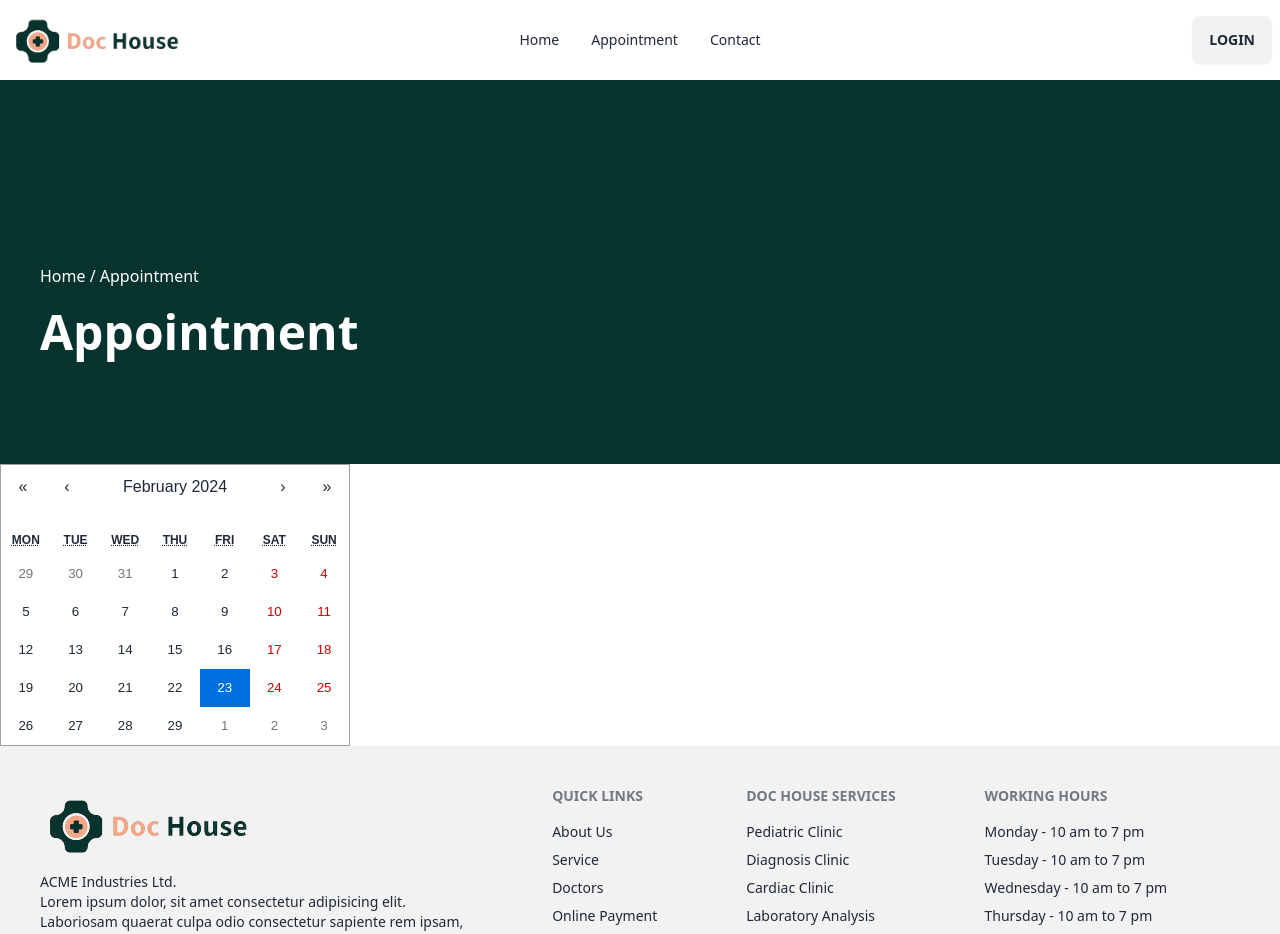
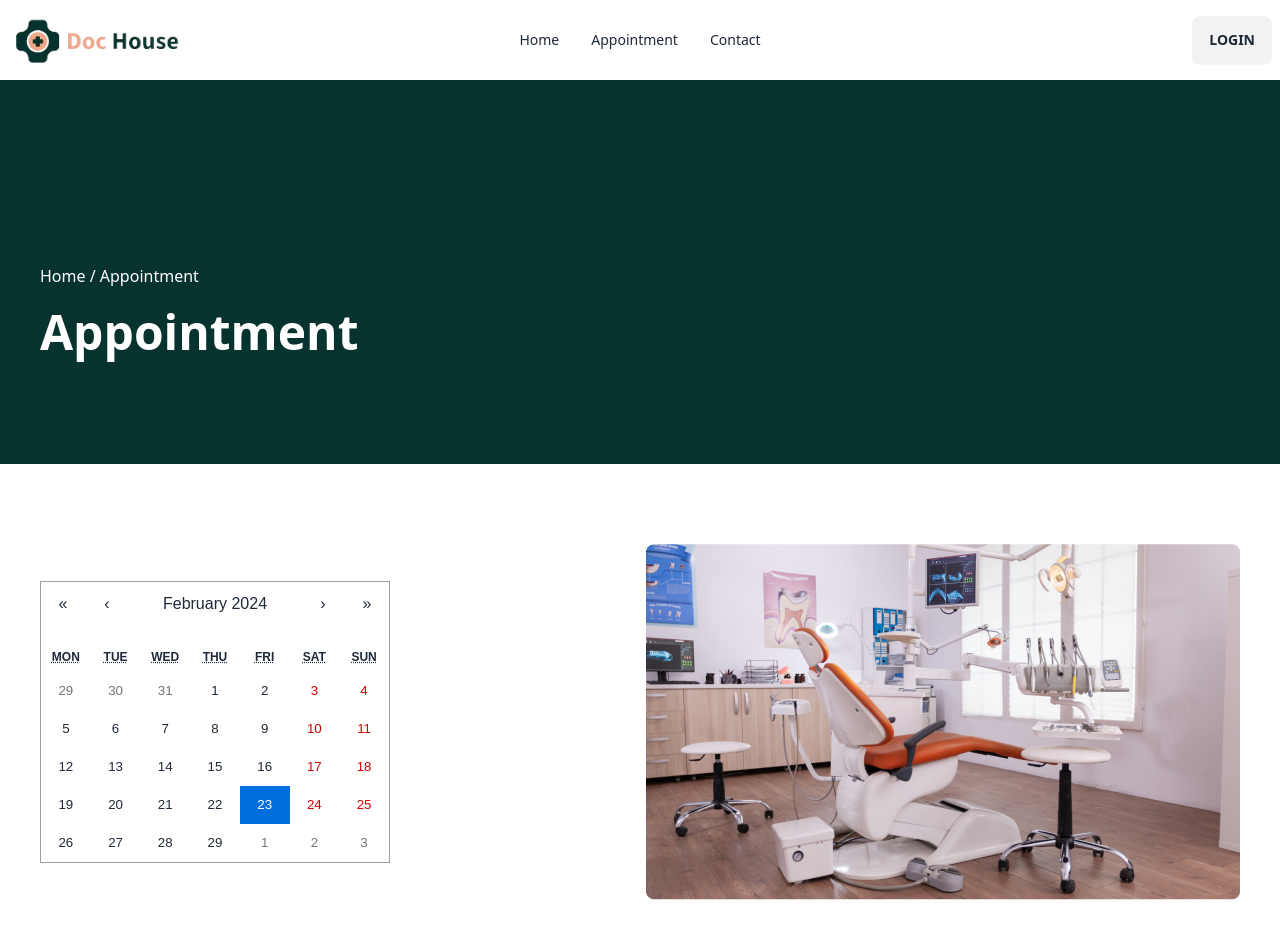
Before and after one commit to tawhid3482/Doc-Hourse, a React (Vite) app: page /appointment in a window 1280 px wide. Shown: the top 934 px of the page. Built offline with nearby package versions, Linux system fonts and the light colour scheme; no server answers.

Commit message:
calender is complete

```diff
--- a/src/Appointment/Calender.jsx
+++ b/src/Appointment/Calender.jsx
@@ -1,17 +1,19 @@
 import { useState } from "react";
 import Calendar from "react-calendar";
 import 'react-calendar/dist/Calendar.css';
-
+import chair from '../assets/images/chair 1.png'
 const Calender = () => {
   const [value, onChange] = useState(new Date()) ;
 
   return (
-    <div>
+    <div className="p-10 my-10">
       <div className="flex justify-between items-center">
         <div className="">
           <Calendar onChange={onChange} value={value} />
         </div>
-        <div className=""></div>
+        <div className="">
+          <img src={chair} className="" alt="" />
+        </div>
       </div>
     </div>
   );
```
Also changed, not shown: src/assets/images/chair 1.png (added).
